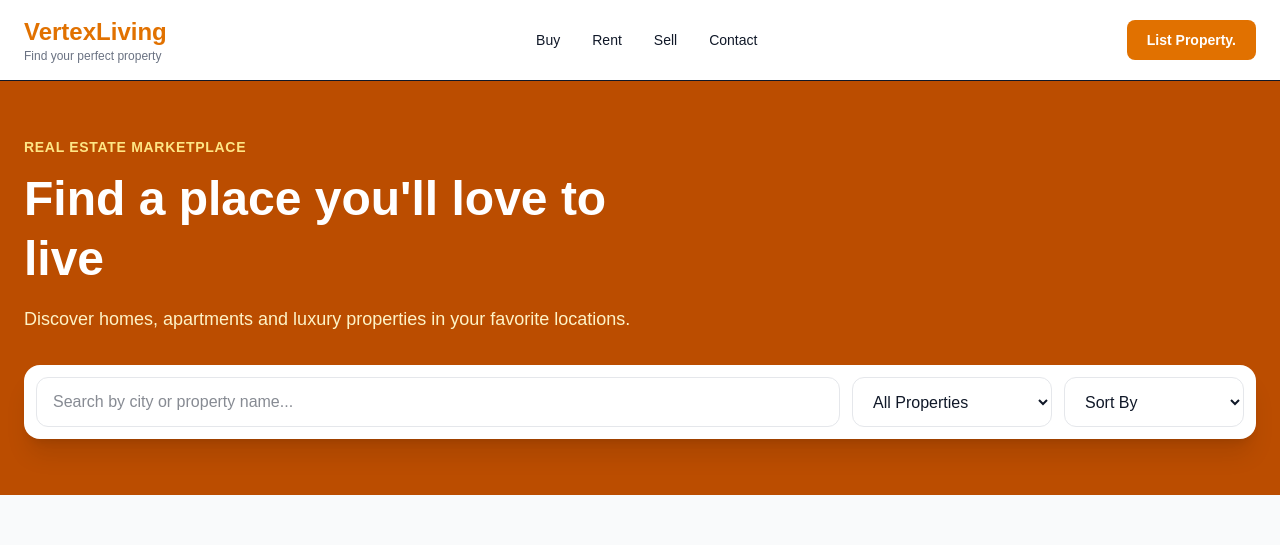
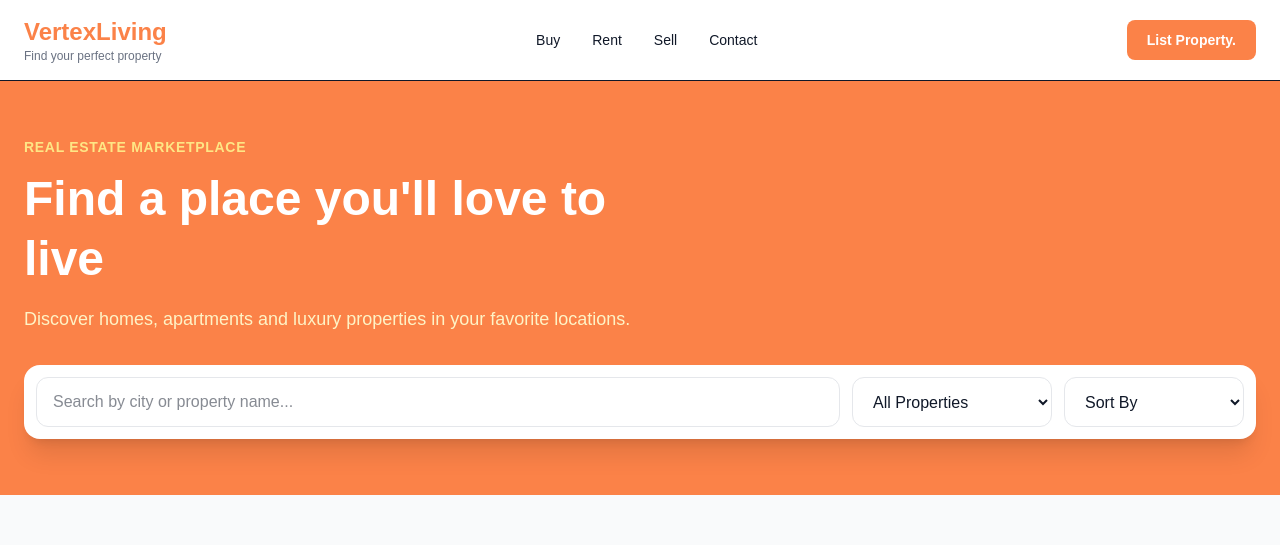
Before and after one commit to luckysher/my-property-assistant, a Next.js app: page / in a window 1280 px wide. Shown: the top 545 px of the page. Built offline with nearby package versions, Linux system fonts and the light colour scheme.

Commit message:
updated styles for bot

```diff
--- a/src/app/globals.css
+++ b/src/app/globals.css
@@ -3,11 +3,15 @@
 :root {
   --background: #ffffff;
   --foreground: #171717;
+  --amber: #fb8248;
 }
 
 @theme inline {
   --color-background: var(--background);
   --color-foreground: var(--foreground);
+  --color-amber-600: var(--amber);
+  --color-amber-400: var(--amber);
+  --color-amber-700: var(--amber);
   --font-sans: var(--font-geist-sans);
   --font-mono: var(--font-geist-mono);
 }
@@ -29,7 +33,7 @@ body {
 .realestate-chat-button {
   position: fixed;
   right: 45px;
-  bottom: 120px;
+  bottom: 60px;
 
   width: 60px;
   height: 60px;
@@ -37,7 +41,7 @@ body {
   border: none;
   border-radius: 50%;
 
-  background: #2563eb;
+  background: #fb8248;
   color: white;
 
   font-size: 26px;
@@ -55,22 +59,16 @@ body {
   right: 25px;
   bottom: 25px;
 
-  width: 430px;
+  width: 500px;
   height: 620px;
 
   background: white;
-
   border-radius: 18px;
-
   box-shadow: 0 15px 50px rgba(0, 0, 0, 0.2);
-
   display: flex;
   flex-direction: column;
-
   overflow: hidden;
-
   z-index: 9999;
-
   font-family:
     Inter,
     -apple-system,
@@ -84,7 +82,7 @@ body {
 .chat-header {
   height: 75px;
 
-  background: #2563eb;
+  background: #fb8248;
   color: white;
 
   display: flex;
@@ -105,7 +103,7 @@ body {
   height: 42px;
 
   background: white;
-  color: #2563eb;
+  color: #fb8248;
 
   border-radius: 50%;
 
@@ -218,7 +216,7 @@ body {
 }
 
 .message-row.user .message-bubble {
-  background: #2563eb;
+  background: #fb8248;
 
   color: white;
 
@@ -280,7 +278,7 @@ body {
 
   font-size: 15px;
 
-  color: #2563eb;
+  color: #fb8248;
 }
 
 .property-details button {
@@ -294,7 +292,7 @@ body {
 
   background: #eff6ff;
 
-  color: #2563eb;
+  color: #fb8248;
 
   font-weight: 600;
 
@@ -326,7 +324,7 @@ body {
 
   background: #eff6ff;
 
-  color: #2563eb;
+  color: #fb8248;
 
   border-radius: 15px;
 
@@ -372,7 +370,7 @@ body {
 }
 
 .chat-input-container textarea:focus {
-  border-color: #2563eb;
+  border-color: #fb8248;
 }
 
 .send-button {
@@ -383,7 +381,7 @@ body {
 
   border-radius: 10px;
 
-  background: #2563eb;
+  background: #fb8248;
 
   color: white;
 
```
